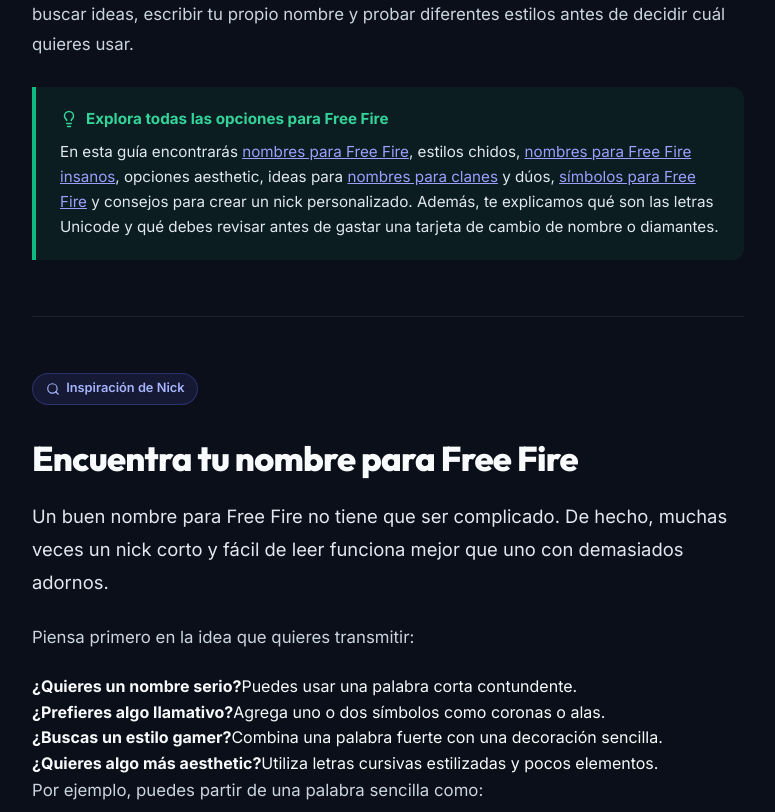
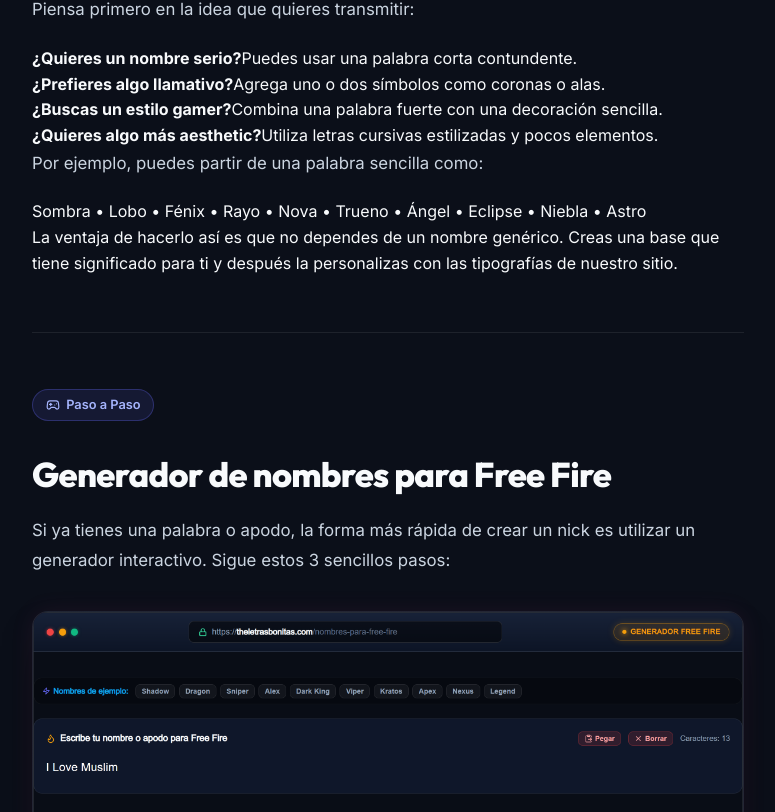
Before and after one commit to sajidrauf07/Fontwebsite, a Next.js app: page /nombres-para-free-fire in a window 1280 px wide. Shown: the part 4628-5440 px from the top of the page, without its empty margins (252-1027 px from the left). Built offline with nearby package versions, Linux system fonts and the light colour scheme.

Commit message:
feat(free-fire): add attractive screenshots with custom text I Love Muslim to nombres-para-free-fire page

```diff
--- a/src/app/nombres-para-free-fire/page.tsx
+++ b/src/app/nombres-para-free-fire/page.tsx
@@ -1,5 +1,6 @@
 import React from 'react';
 import type { Metadata } from 'next';
+import Image from 'next/image';
 import Link from 'next/link';
 import FreeFireNameGenerator from '@/components/free-fire/FreeFireNameGenerator';
 import FreeFireRandomGenerator from '@/components/free-fire/FreeFireRandomGenerator';
@@ -294,6 +295,23 @@ export default function NombresParaFreeFirePage() {
             Si ya tienes una palabra o apodo, la forma más rápida de crear un nick es utilizar un generador interactivo. Sigue estos 3 sencillos pasos:
           </p>
 
+          {/* Mockup Screenshot 1: Interface & Generator Controls */}
+          <figure className="article-figure">
+            <div className="article-image-container">
+              <Image
+                src="/images/generador-nombres-free-fire-interfaz.png"
+                alt="Captura de pantalla del generador interactivo de nombres para Free Fire con el nick personalizado I Love Muslim"
+                width={1060}
+                height={540}
+                className="article-mockup-image"
+                loading="lazy"
+              />
+            </div>
+            <figcaption className="article-figcaption">
+              <strong>Figura 1:</strong> Interfaz del generador en <span className="text-white font-medium">theletrasbonitas.com/nombres-para-free-fire</span> con el nick &ldquo;I Love Muslim&rdquo;, selector de modos y biblioteca de símbolos gamer.
+            </figcaption>
+          </figure>
+
           <StepGuide>
             <StepItem
               number="01"
@@ -406,6 +424,23 @@ export default function NombresParaFreeFirePage() {
               </p>
             </div>
           </div>
+
+          {/* Mockup Screenshot 2: Visual Results & Copying Action */}
+          <figure className="article-figure">
+            <div className="article-image-container">
+              <Image
+                src="/images/copiar-nombres-free-fire-estilos.png"
+                alt="Catálogo interactivo con combinaciones de estilos y símbolos para Free Fire con botón de copiado del nick I Love Muslim"
+                width={1060}
+                height={580}
+                className="article-mockup-image"
+                loading="lazy"
+              />
+            </div>
+            <figcaption className="article-figcaption">
+              <strong>Figura 2:</strong> Catálogo de estilos para Free Fire con coronas (亗), corchetes góticos y símbolos Kanji con confirmación de copiado en 1 clic listo para pegar en el juego.
+            </figcaption>
+          </figure>
 
           <FreeFireNameIdeasSection />
         </section>
```
Also changed, not shown: public/images/copiar-nombres-free-fire-estilos.png (added), public/images/generador-nombres-free-fire-interfaz.png (added).
